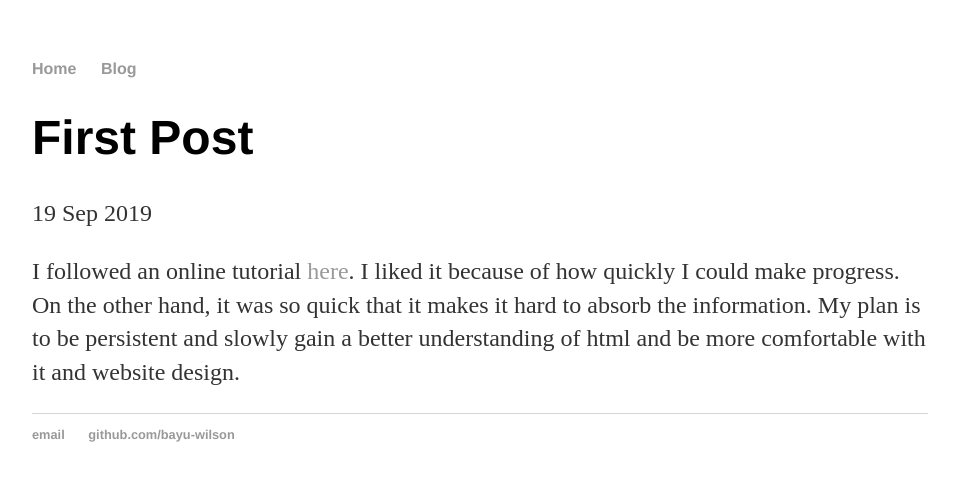
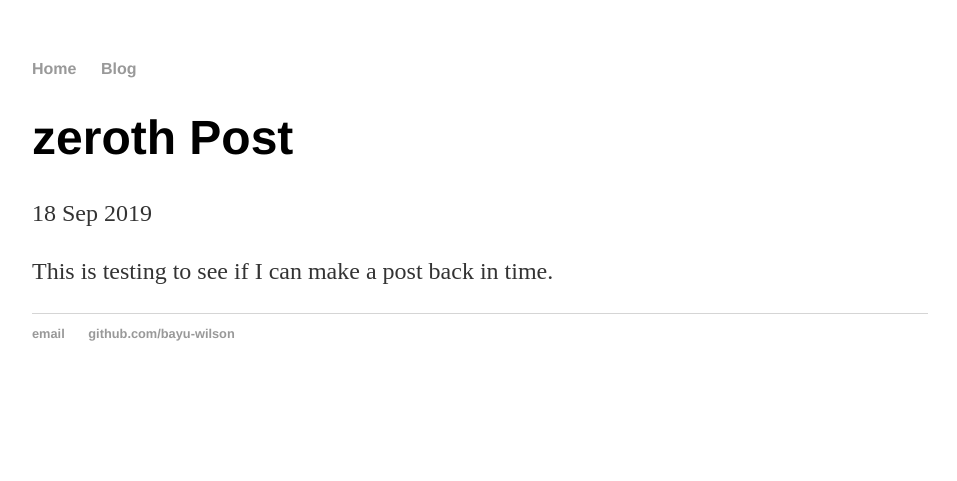
Before and after one commit to bayu-wilson/oldbayu-wilson.github.io, a Jekyll site: the page built from _posts/2019-09-18-back-in-time.md, in a window 1280 px wide. Shown: the top 481 px of the page, without its empty margins (160-1117 px from the left). Built offline with Jekyll 4.4.1, drawn with Linux system fonts in a browser that asks for light colours.

Commit message:
Minor changes

```diff
--- a/_posts/2019-09-18-back-in-time.md
+++ b/_posts/2019-09-18-back-in-time.md
@@ -1,7 +1,7 @@
 ---
 layout: post
-title: "First Post"
-date: 2019-09-19
+title: "zeroth Post"
+date: 2019-09-18
 ---
 
-I followed an online tutorial <a href="http://jmcglone.com/guides/github-pages/"> here</a>. I liked it because of how quickly I could make progress. On the other hand, it was so quick that it makes it hard to absorb the information. My plan is to be persistent and slowly gain a better understanding of html and be more comfortable with it and website design.
+This is testing to see if I can make a post back in time.
```
